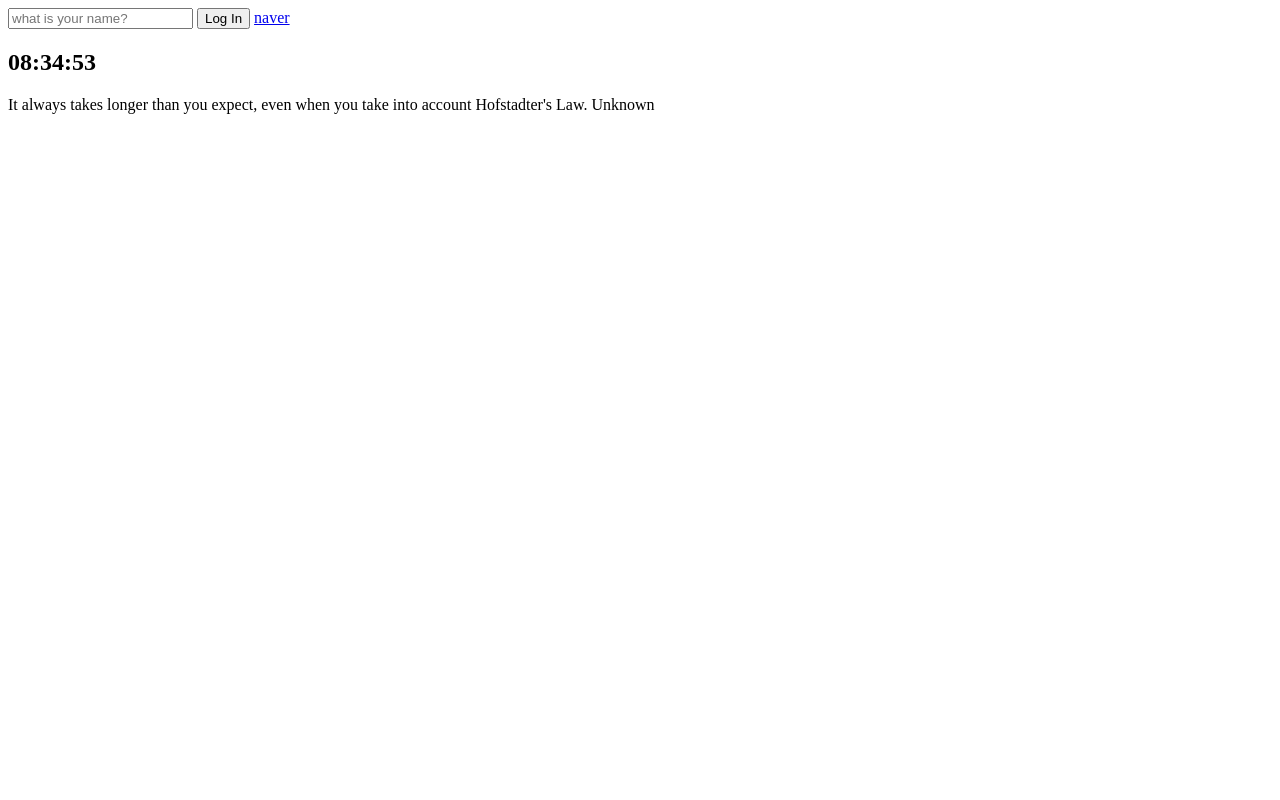
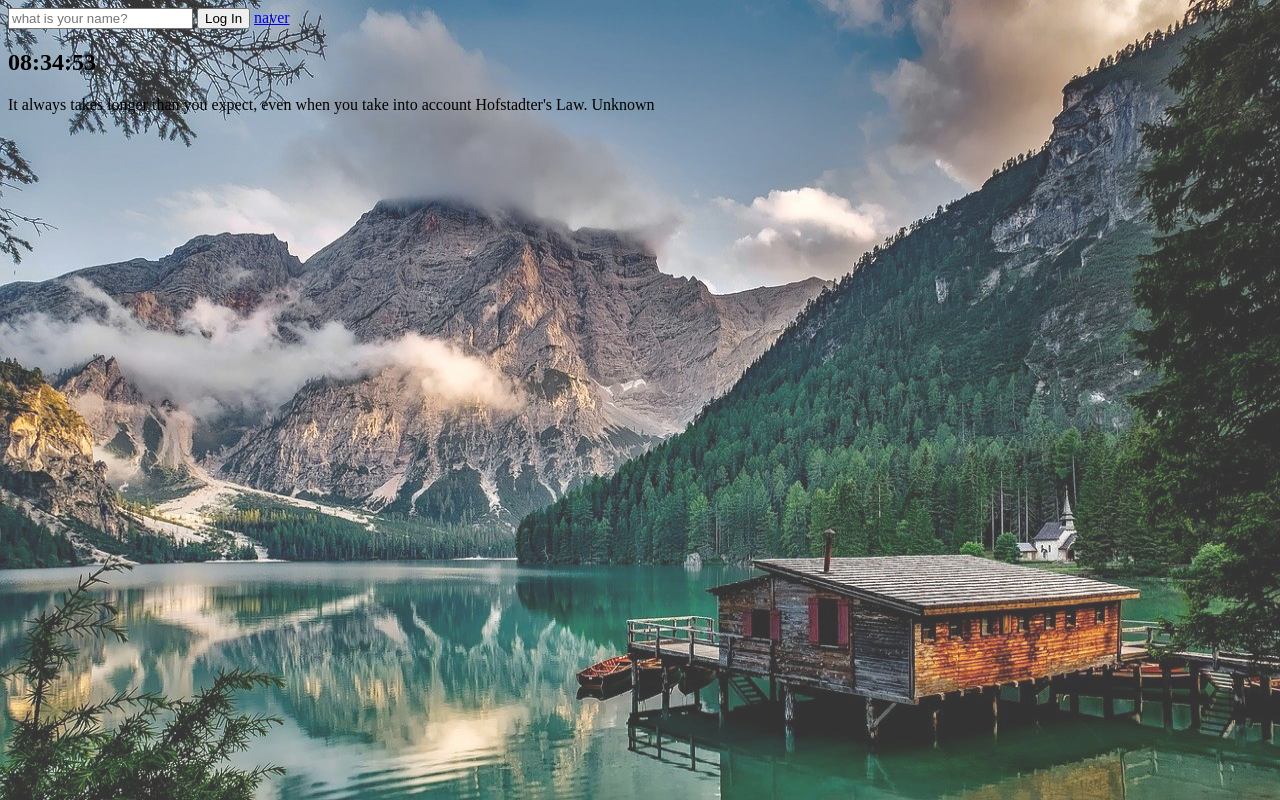
Before and after one commit to leejanghe/Study_javascript, a plain HTML site: page index.html in a window 1280 px wide. Drawn offline with Linux system fonts and the light colour scheme.

Commit message:
background done

```diff
--- /dev/null
+++ b/css/index.css
@@ -0,0 +1,15 @@
+.hidden {
+    display: none;
+}
+
+img{
+    position: absolute;
+    width: 100%;
+    height: 100%;
+    left: 0px;
+    top: 0px;
+    z-index: -1;
+    right: 0px;
+    bottom: 0px;
+    opacity: .8;
+}
--- a/index.css
+++ /dev/null
@@ -1,3 +0,0 @@
-.hidden {
-    display: none;
-}
--- a/index.html
+++ b/index.html
@@ -3,10 +3,11 @@
     <meta charset="UTF-8">
     <meta http-equiv="X-UA-Compatible" content="IE=edge">
     <meta name="viewport" content="width=device-width, initial-scale=1.0">
-    <link rel="stylesheet" href="index.css">
-    <script defer src="greeting.js"></script>
-    <script defer src="clock.js"></script>
-    <script defer src="quotes.js"></script>
+    <link rel="stylesheet" href="/css/index.css">
+    <script defer src="/js/greeting.js"></script>
+    <script defer src="/js/clock.js"></script>
+    <script defer src="/js/quotes.js"></script>
+    <script defer src="/js/background.js"></script>
     <title>Momentum App</title>
 </head>
 <body>
@@ -24,5 +25,6 @@
         <span></span>
     </div>
 
+
 </body>
 </html>
--- /dev/null
+++ b/js/background.js
@@ -0,0 +1,20 @@
+const images = [
+    "1.jpg",
+    "2.jpg",
+    "3.jpg",
+]
+
+
+// 렌덤으로 이미지를 보여주는 변수
+const chosenImage = images[Math.floor(Math.random() * images.length)];
+
+// 이미지를 보여주는 요소를 선택한다.
+const bgImage = document.createElement('img');
+
+// 이미지를 보여주는 요소에 이미지를 설정 (src는 이미지 경로)
+bgImage.src = `img/${chosenImage}`;
+
+console.log(bgImage)
+
+// appendChild메소드는 한 노드를 특정 부모 노드의 자식 노드 리스트 중 마지막 자식으로 붙입니다.
+document.body.appendChild(bgImage);
```
Also changed, not shown: img/1.jpg (added), img/2.jpg (added), img/3.jpg (added), js/clock.js (renamed from clock.js), js/greeting.js (renamed from greeting.js), js/quotes.js (renamed from quotes.js).
